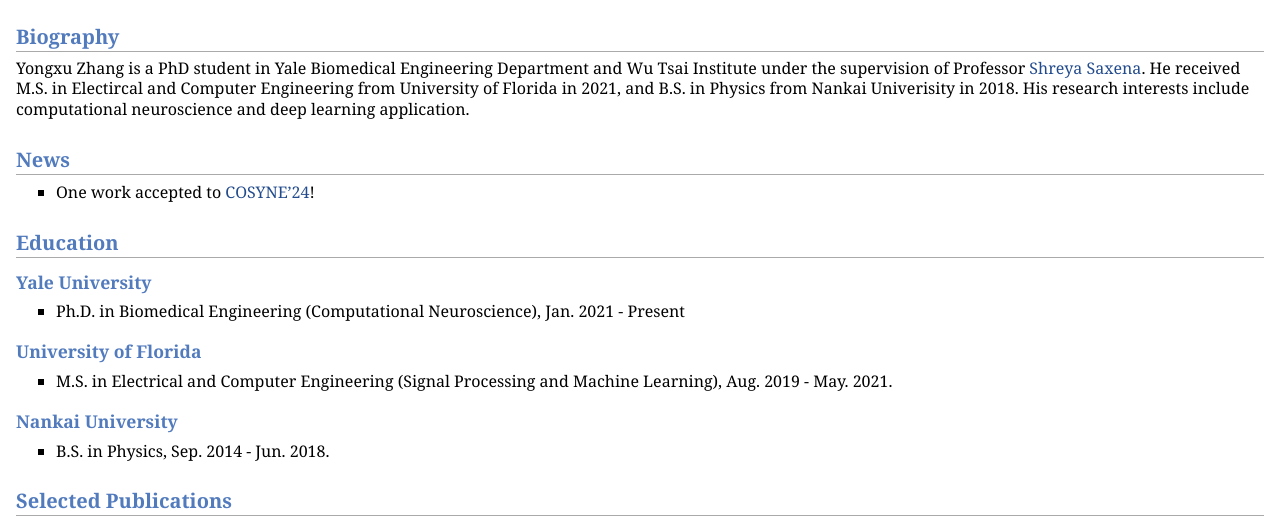
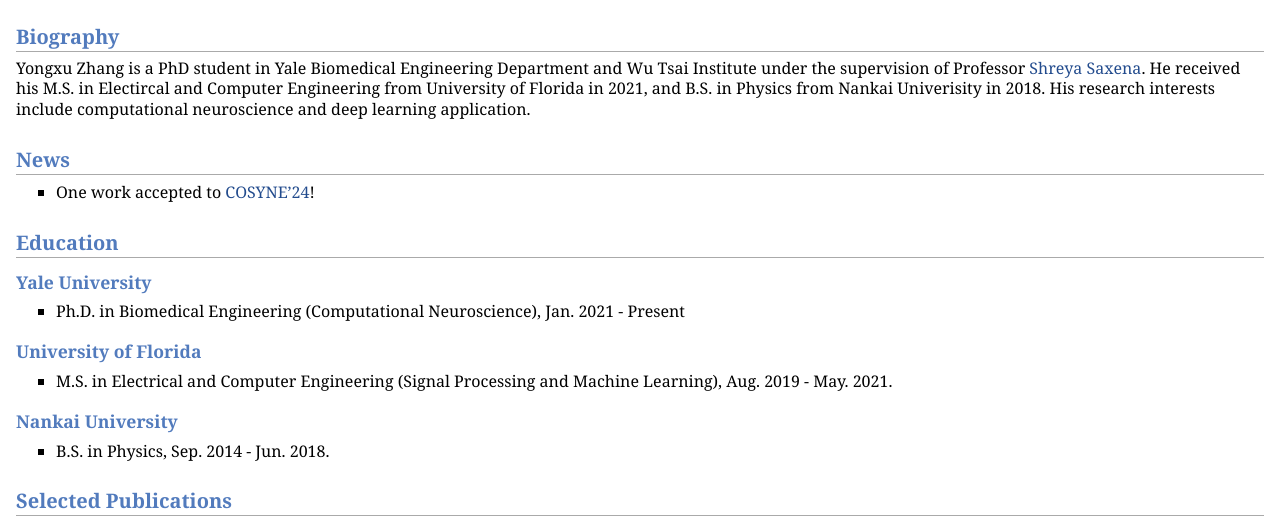
Before and after one commit to yxzhang01/yxzhang01.github.io, a plain HTML site: page index.html in a window 1280 px wide. Shown: the part 259-778 px from the top of the page. Drawn offline with Linux system fonts and the light colour scheme.

Commit message:
Update index.html

```diff
--- a/index.html
+++ b/index.html
@@ -37,7 +37,7 @@ E-mail: yongxu.zhang[AT]yale.edu<br />
 <h2>Biography</h2>
 <p>Yongxu Zhang is a PhD student in Yale Biomedical Engineering Department and Wu Tsai Institute
 under the supervision of Professor <a href="https://seas.yale.edu/faculty-research/faculty-directory/shreya-saxena">Shreya Saxena</a>.
-He received M.S. in Electircal and Computer Engineering from University of Florida in 2021, and
+He received his M.S. in Electircal and Computer Engineering from University of Florida in 2021, and
 B.S. in Physics from Nankai Univerisity in 2018.
 His research interests include computational neuroscience and deep learning application.<br /></p>
 <h2>News</h2>
```
